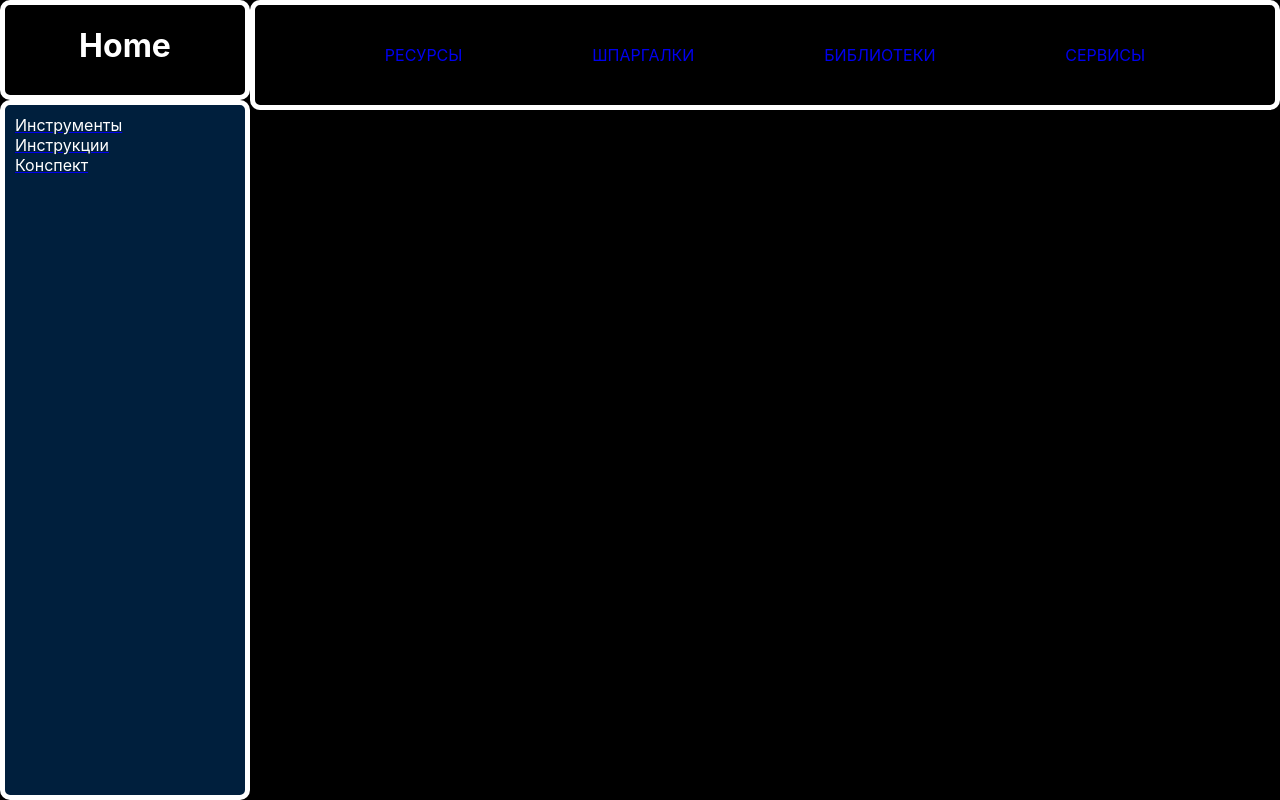
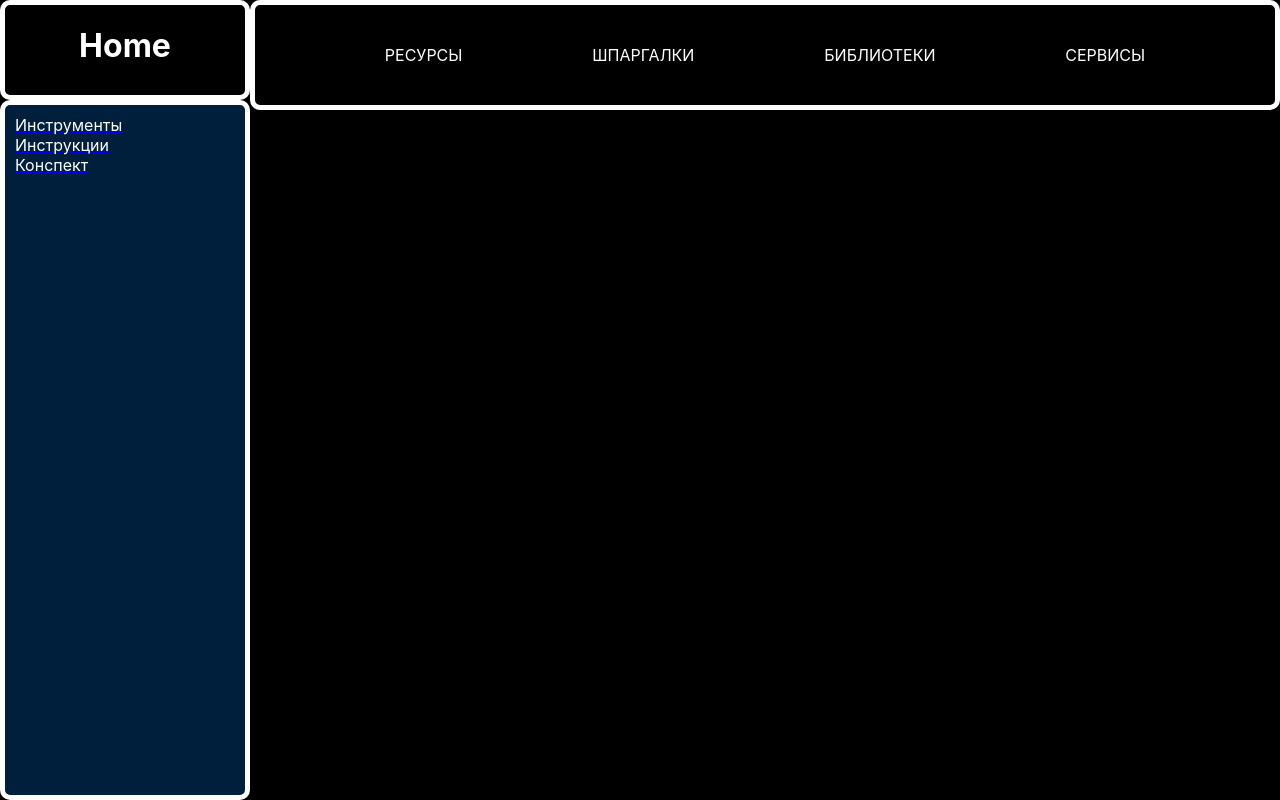
Before and after one commit to PlatenPrime/baza, a React (Create React App) app: page /tools in a window 1280 px wide. Built offline with nearby package versions, Linux system fonts and the light colour scheme.

Commit message:
NavLink active

```diff
--- a/src/App.css
+++ b/src/App.css
@@ -11,3 +11,7 @@
   color: aliceblue;
 
 }
+
+.active-link {
+	color: greenyellow;
+}
--- a/src/components/Navbar/Navbar.jsx
+++ b/src/components/Navbar/Navbar.jsx
@@ -1,13 +1,18 @@
 import React from 'react';
 import style from './Navbar.module.css';
 import NavbarItem from './NavbarItem/NavbarItem';
-import { Link } from "react-router-dom";
+import { NavLink } from "react-router-dom";
 
 
 const Navbar = ({ links }) => {
 
+	const setActive = ({ isActive }) => isActive ? style.NavbarLink_active : style.NavbarLink;
+
+
+
+
 	let navbarLinks = links.map((item) =>
-		<Link key={item.id} className={style.NavbarLink} to={item.route}><NavbarItem title={item.title} /></Link>
+		<NavLink key={item.id} className={setActive} to={item.route}><NavbarItem title={item.title} /></NavLink>
 
 	)
 
--- a/src/components/Navbar/Navbar.module.css
+++ b/src/components/Navbar/Navbar.module.css
@@ -14,14 +14,21 @@ flex-wrap: wrap;
 
 .NavbarLink {
 
-	text-decoration: none;
+color: rgb(255, 255, 255);
+text-decoration: none;
 
 
 }
 
 .NavbarLink:visited {
-	color: white;
-	text-decoration: none;
+
 
 
 }
+
+.NavbarLink_active {
+
+	color: rgb(47, 246, 229);
+	text-decoration: none;
+
+	}
--- a/src/components/Navbar/NavbarItem/NavbarItem.module.css
+++ b/src/components/Navbar/NavbarItem/NavbarItem.module.css
@@ -1,6 +1,5 @@
 .NavbarItem {
 
-	text-decoration: none;
 	text-transform: uppercase;
 
 
```
